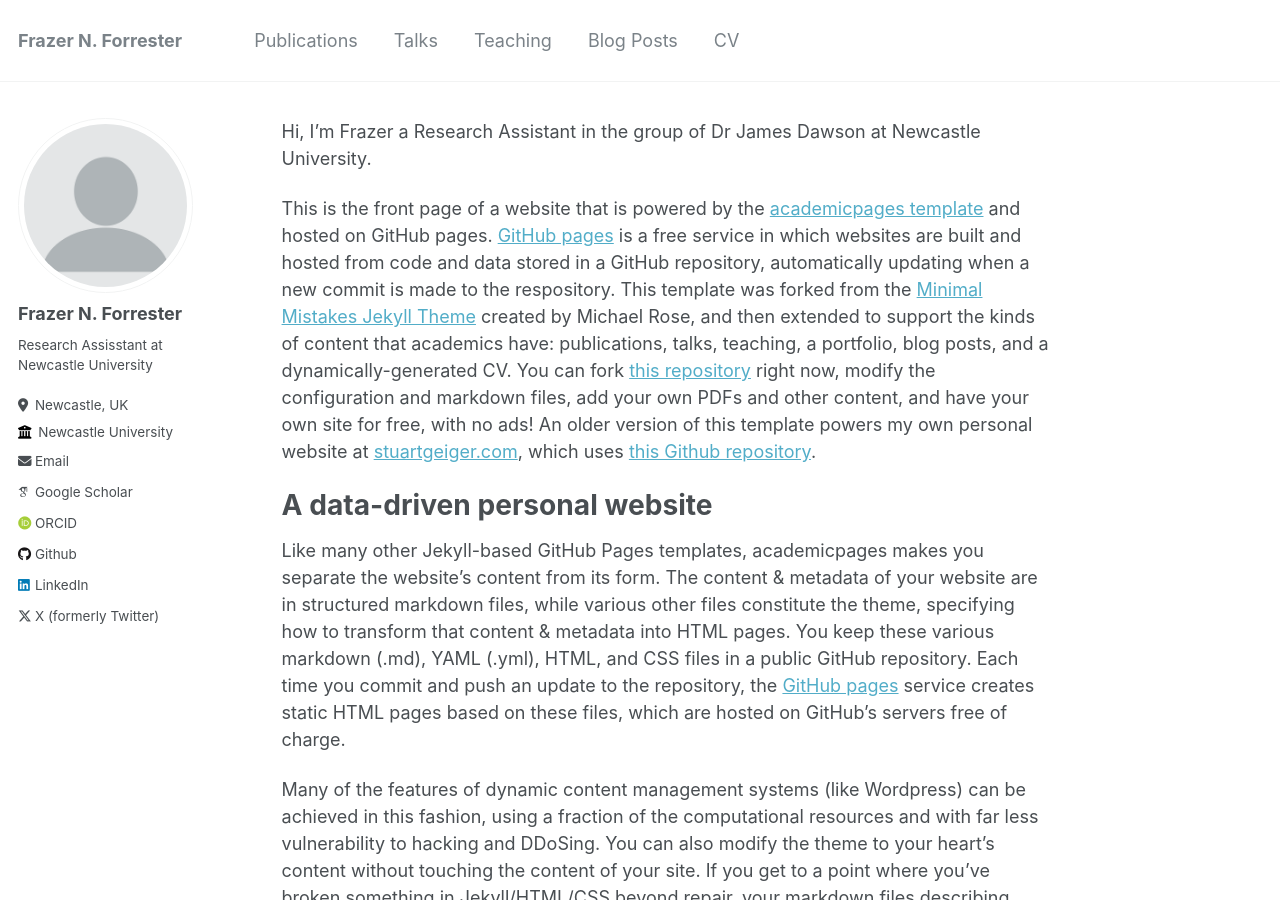
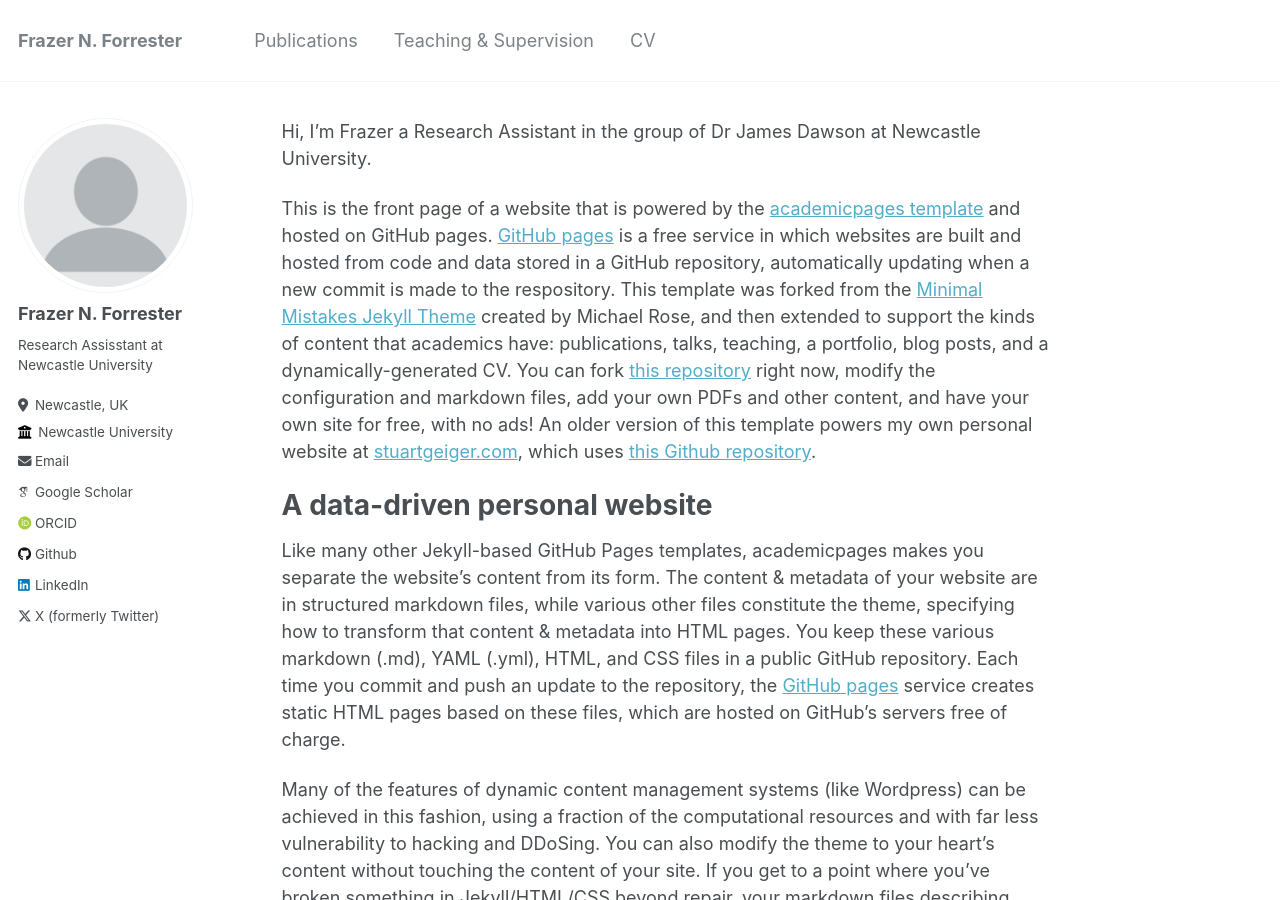
Before and after one commit to fforrester/fforrester.github.io, a Jekyll site: the page built from _pages/about.md, in a window 1280 px wide and 900 px high. Built offline with Jekyll 4.4.1, drawn with Linux system fonts in a browser that asks for light colours; some web fonts are replaced.

Commit message:
Update navigation.yml

```diff
--- a/_data/navigation.yml
+++ b/_data/navigation.yml
@@ -4,14 +4,14 @@ main:
     url: https://scholar.google.com/citations?user=MqDJwsEAAAAJ
     target: "_blank"
 
-  - title: "Talks"
-    url: /talks/
+  #- title: "Talks"
+  # url: /talks/
 
-  - title: "Teaching"
+  - title: "Teaching & Supervision"
     url: /teaching/
 
-  - title: "Blog Posts"
-    url: /year-archive/
+  #- title: "News"
+  #  url: /year-archive/
 
   - title: "CV"
     url: /cv/
```
